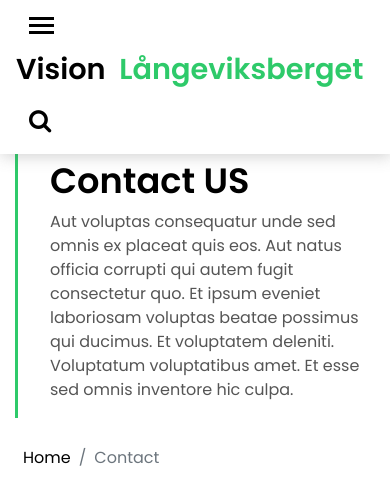
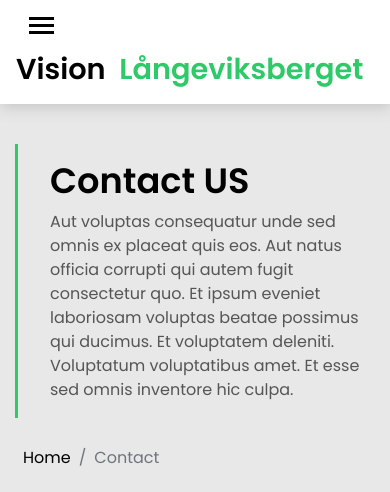
Before and after one commit to geeksdev/campus, a plain HTML site: page contact.html in a window 390 px wide. Shown: the top 492 px of the page. Drawn offline with Linux system fonts and the light colour scheme.

Commit message:
changed look and feel of website

```diff
--- a/assets/css/style.css
+++ b/assets/css/style.css
@@ -11,6 +11,7 @@
 body {
   font-family: 'Poppins', sans-serif;
   color: #555555;
+  background: #e8e8e8;
 }
 
 h1,
--- a/contact.html
+++ b/contact.html
@@ -47,10 +47,10 @@
         </button>
         <a class="navbar-brand text-brand" href="index.html">Vision<span class="color-b">&nbsp;
                 Långeviksberget</span></a>
-        <button type="button" class="btn btn-link nav-search navbar-toggle-box-collapse d-md-none"
+        <!-- <button type="button" class="btn btn-link nav-search navbar-toggle-box-collapse d-md-none"
             data-toggle="collapse" data-target="#navbarTogglerDemo01" aria-expanded="false">
             <span class="fa fa-search" aria-hidden="true"></span>
-        </button>
+        </button> -->
         <div class="navbar-collapse collapse justify-content-center" id="navbarDefault">
             <ul class="navbar-nav">
                 <li class="nav-item">
```
